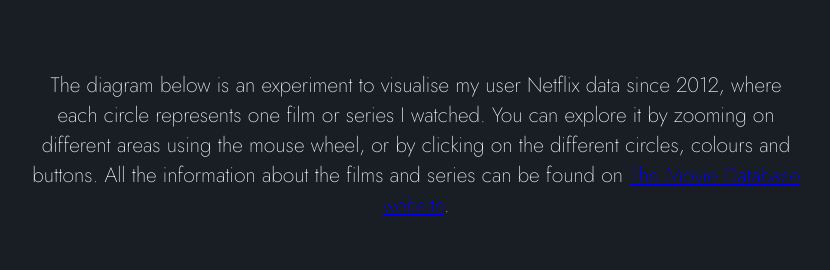
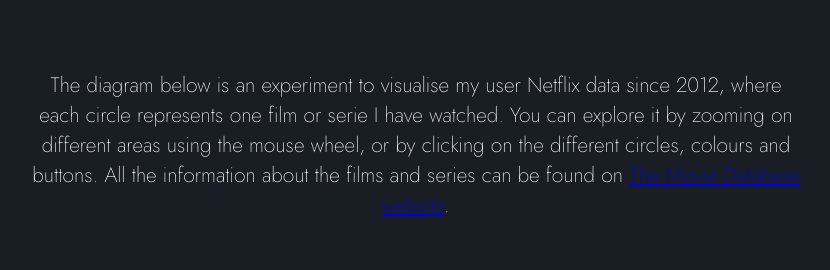
Before and after one commit to luiz-flamorim/My-Netflix-DataVis, a plain HTML site: page index.html in a window 1280 px wide. Shown: the part 262-532 px from the top of the page, 224-1054 px from the left. Drawn offline with nearby package versions, Linux system fonts and the light colour scheme.

```diff
--- a/index.html
+++ b/index.html
@@ -24,7 +24,7 @@
         <h1>
             My Netflix visualisation
         </h1>
-        <p>The diagram below is an experiment to visualise my user Netflix data since 2012, where each circle represents one film or series I watched. You can explore it by
+        <p>The diagram below is an experiment to visualise my user Netflix data since 2012, where each circle represents one film or serie I have watched. You can explore it by
             zooming on different areas using the mouse wheel, or by clicking on the different circles, colours and buttons. All the information about the films and series can
             be found on <a href="http://tmdb.org" target="_blank">The Movie Database website</a>.</p>
 
```
